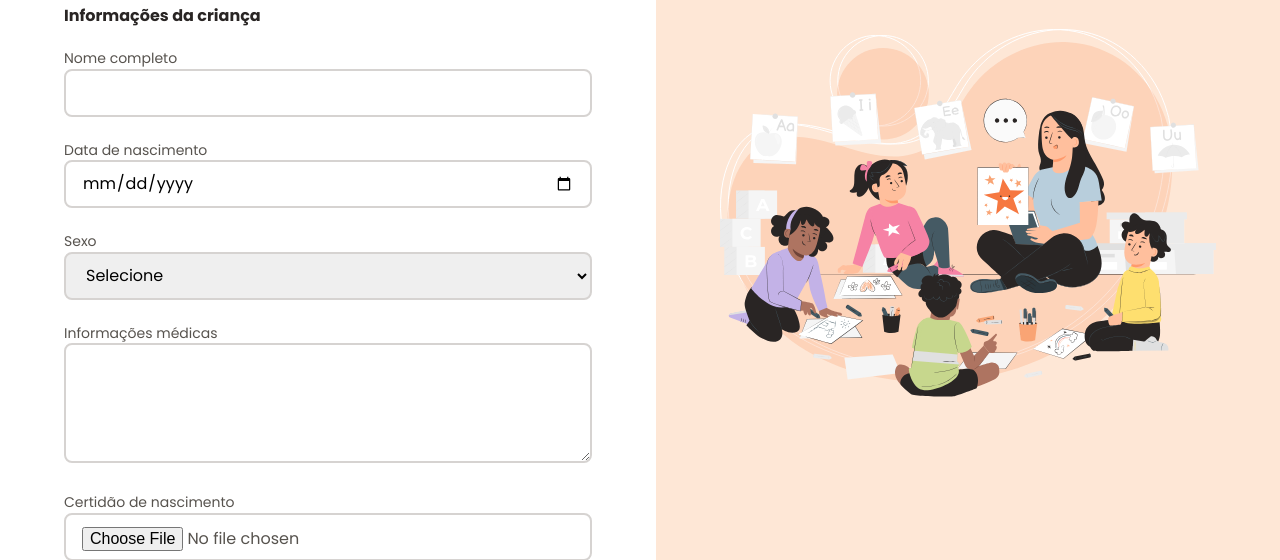
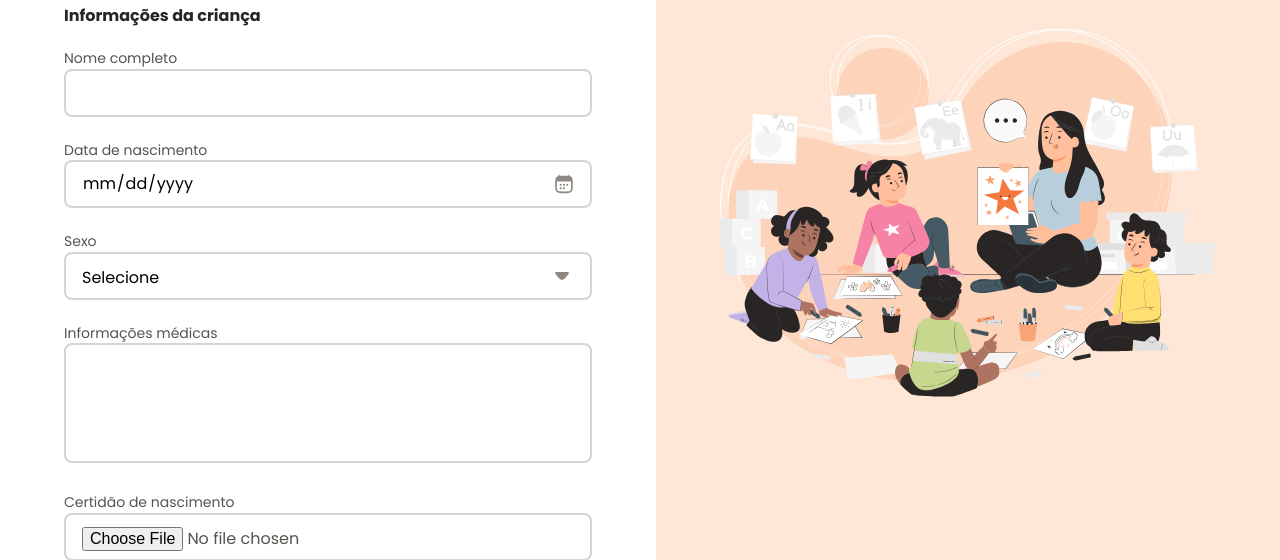
Before and after one commit to wellingtonbarbosadev/projeto-formulario-matricula, a plain HTML site: page index.html in a window 1280 px wide. Shown: the part 240-800 px from the top of the page. Drawn offline with Linux system fonts and the light colour scheme.

Commit message:
ajusta estilos de textarea e adiciona ícones para inputs de data e select

```diff
--- a/styles/global.css
+++ b/styles/global.css
@@ -121,13 +121,14 @@ h4 {
     input,
     select,
     textarea {
+        appearance: none;
         padding: 0.75rem 1rem;
         font: var(--text);
         border: 2px solid var(--stroke-default);
         border-radius: 0.5rem;
         height: 3rem;
         width: 100%;
-
+        resize: none;
         &:disabled {
             background-color: var(--surface-disabled);
             cursor: not-allowed;
@@ -138,6 +139,8 @@ h4 {
             border: 1px solid var(--stroke-highlight);
             outline-offset: .1px;
         }
+
+
     }
 
     textarea {
@@ -148,3 +151,31 @@ h4 {
         max-height: 10rem;
     }
 }
+
+input[type="date"] {
+    position: relative;
+    &::-webkit-calendar-picker-indicator {
+        opacity: 0;
+    }
+
+    &::before {
+        position: absolute;
+
+        content: "";
+        background: url(../assets/icons/calendar-03.svg) center/contain;
+
+
+        width: 1.25rem;
+        height: 1.25rem;
+
+        right: 1rem;
+        top: 50%;
+        transform: translateY(-50%);
+    }
+}
+
+select {
+    background: url(../assets/icons/arrow-down-01.svg) no-repeat calc(100% - 1rem);
+
+
+}
```
Also changed, not shown: index.html (+1 -1 lines).
